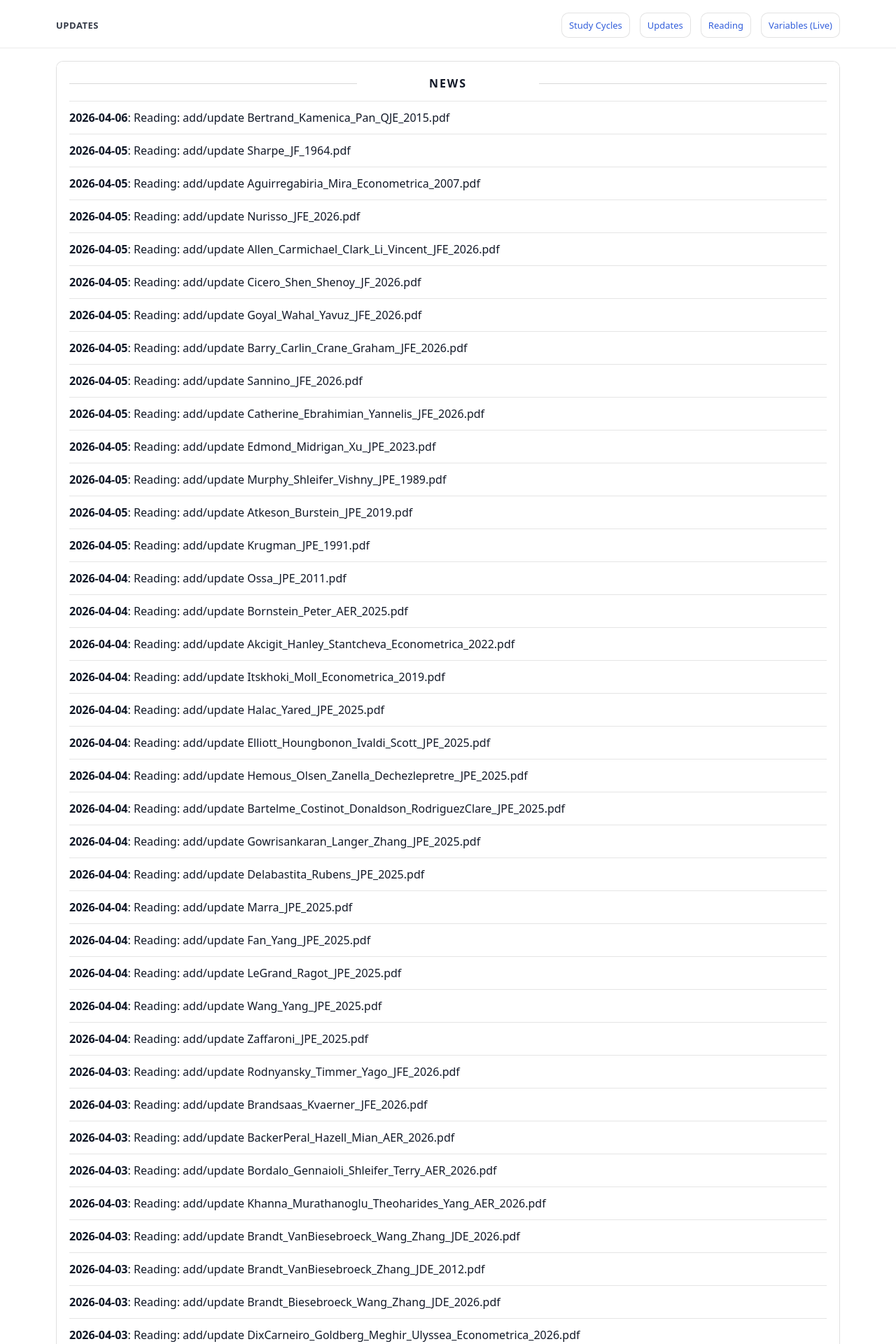
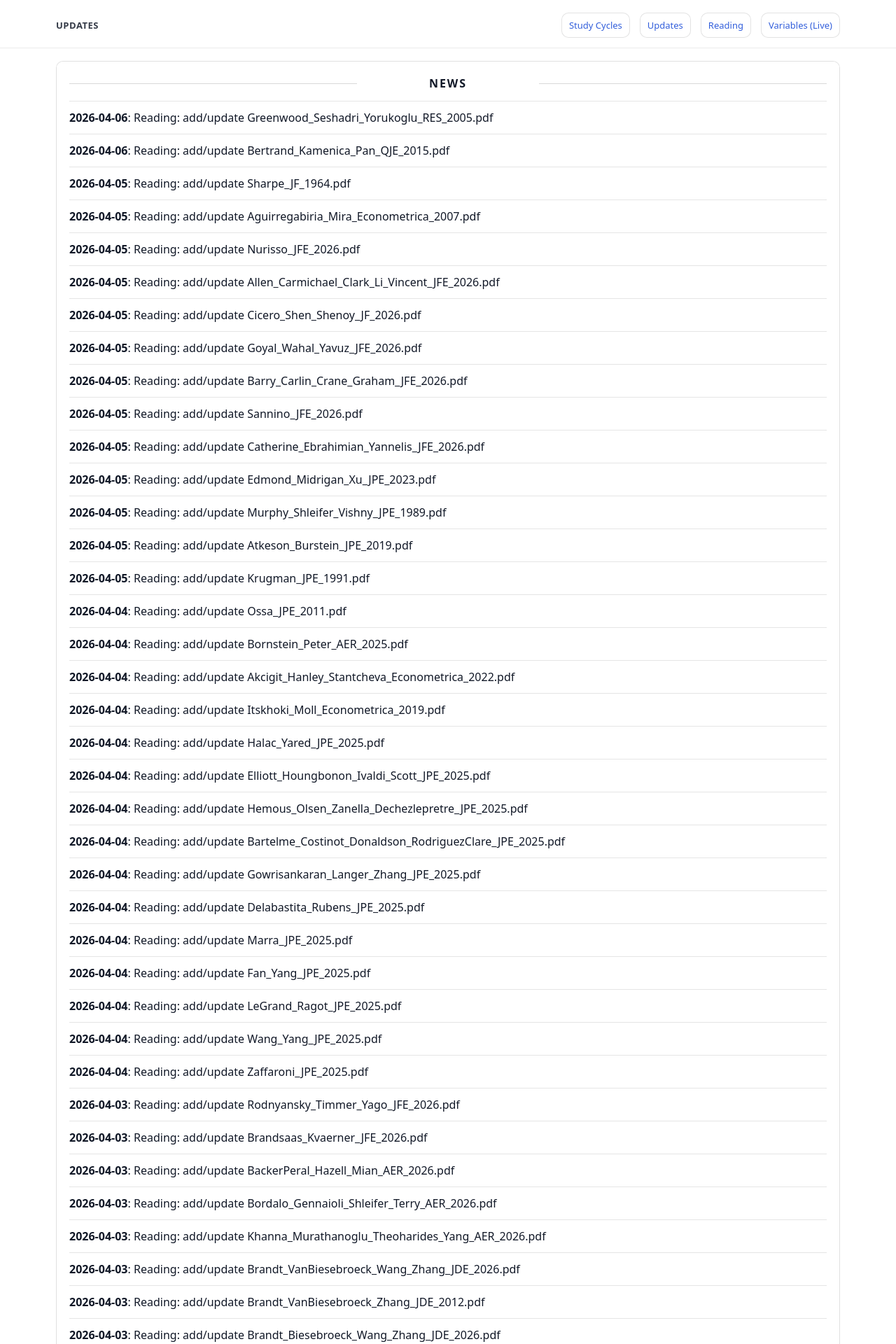
Before and after one commit to yaxinzn/study-archive, a Jekyll site: the page built from updates/index.md, in a window 1280 px wide. Shown: the top 1920 px of the page at 70% size. Built offline with Jekyll 4.4.1, drawn with Linux system fonts in a browser that asks for light colours; some of the changed text lies outside the part shown.

Commit message:
chore: update NEWS feed

```diff
--- a/_data/news.yml
+++ b/_data/news.yml
@@ -1,4 +1,7 @@
 # Auto-generated update history (sorted newest -> oldest). Do not edit manually.
+- ts: "1775419248"
+  date: "2026-04-06"
+  title: "Reading: add/update Greenwood_Seshadri_Yorukoglu_RES_2005.pdf"
 - ts: "1775418496"
   date: "2026-04-06"
   title: "Reading: add/update Bertrand_Kamenica_Pan_QJE_2015.pdf"
```
